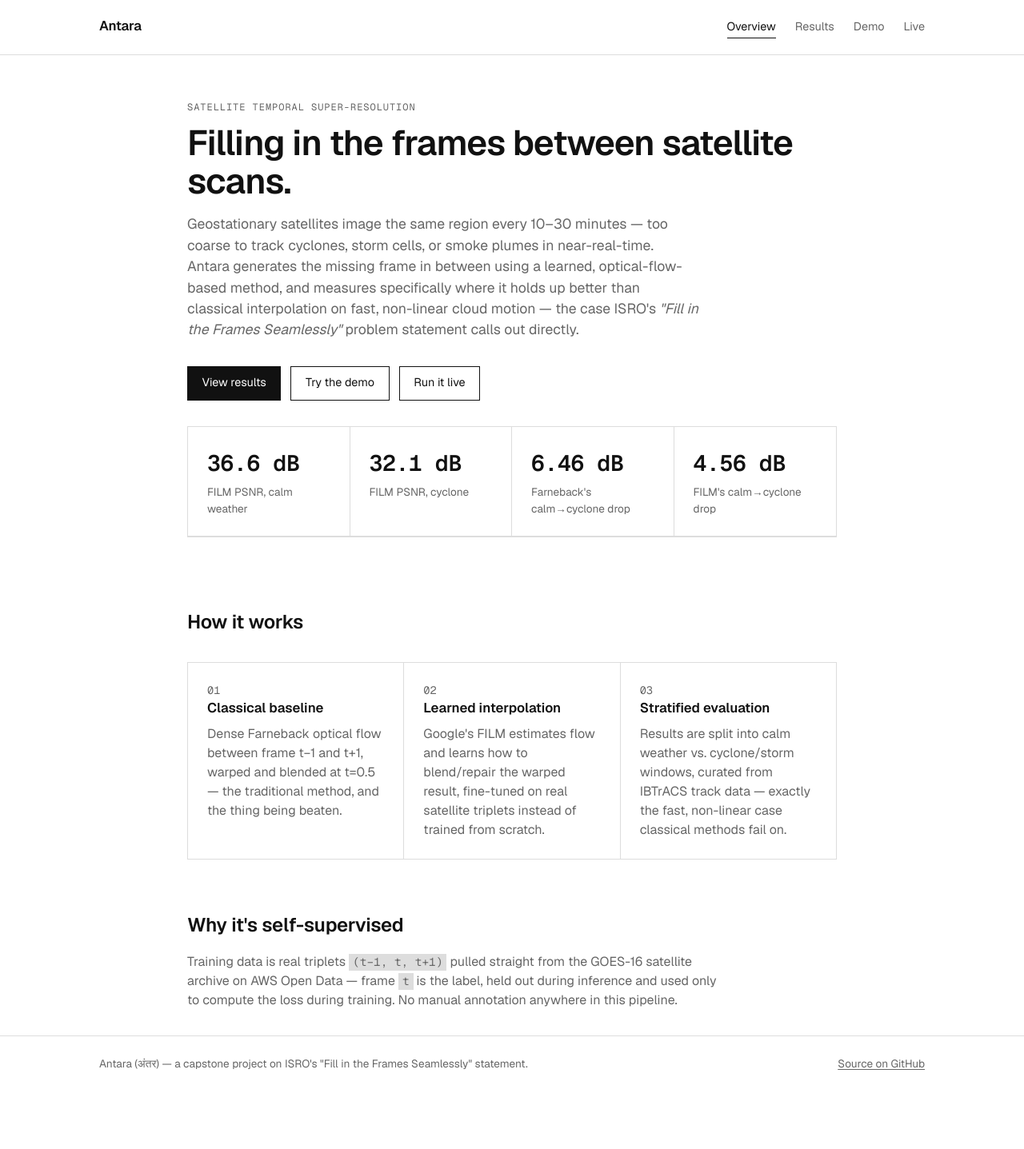
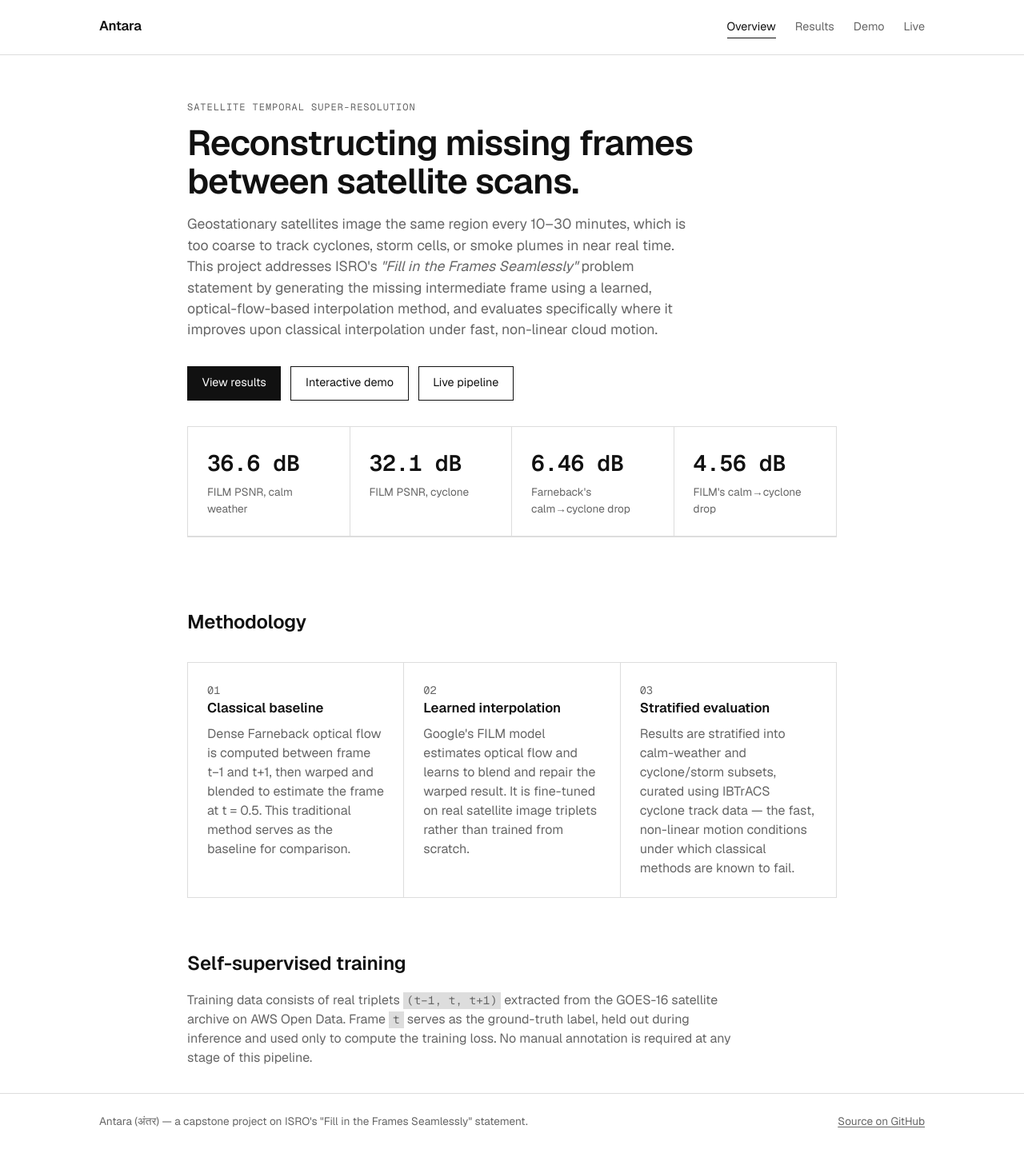
Before and after one commit to HimanshuSolo/Antara, a Next.js app in the folder web/: page / in a window 1280 px wide. Shown: the whole page at 80% size. Before the commit the page ends 1365 px from the top, so only its background shows below. Built offline with nearby package versions, Linux system fonts and the light colour scheme.

Commit message:
docs(web): rewrite homepage copy for a formal project presentation

```diff
--- a/web/app/page.tsx
+++ b/web/app/page.tsx
@@ -5,17 +5,17 @@ const STEPS = [
   {
     n: "01",
     title: "Classical baseline",
-    body: "Dense Farneback optical flow between frame t−1 and t+1, warped and blended at t=0.5 — the traditional method, and the thing being beaten.",
+    body: "Dense Farneback optical flow is computed between frame t−1 and t+1, then warped and blended to estimate the frame at t = 0.5. This traditional method serves as the baseline for comparison.",
   },
   {
     n: "02",
     title: "Learned interpolation",
-    body: "Google's FILM estimates flow and learns how to blend/repair the warped result, fine-tuned on real satellite triplets instead of trained from scratch.",
+    body: "Google's FILM model estimates optical flow and learns to blend and repair the warped result. It is fine-tuned on real satellite image triplets rather than trained from scratch.",
   },
   {
     n: "03",
     title: "Stratified evaluation",
-    body: "Results are split into calm weather vs. cyclone/storm windows, curated from IBTrACS track data — exactly the fast, non-linear case classical methods fail on.",
+    body: "Results are stratified into calm-weather and cyclone/storm subsets, curated using IBTrACS cyclone track data — the fast, non-linear motion conditions under which classical methods are known to fail.",
   },
 ];
 
@@ -24,24 +24,24 @@ export default function Home() {
     <>
       <section className="section container">
         <div className="section-label">Satellite temporal super-resolution</div>
-        <h1>Filling in the frames between satellite scans.</h1>
+        <h1>Reconstructing missing frames between satellite scans.</h1>
         <p className="lede">
-          Geostationary satellites image the same region every 10–30 minutes — too coarse to
-          track cyclones, storm cells, or smoke plumes in near-real-time. Antara generates the
-          missing frame in between using a learned, optical-flow-based method, and measures
-          specifically where it holds up better than classical interpolation on fast, non-linear
-          cloud motion — the case ISRO&apos;s <em>&quot;Fill in the Frames Seamlessly&quot;</em> problem
-          statement calls out directly.
+          Geostationary satellites image the same region every 10–30 minutes, which is too
+          coarse to track cyclones, storm cells, or smoke plumes in near real time. This project
+          addresses ISRO&apos;s <em>&quot;Fill in the Frames Seamlessly&quot;</em> problem
+          statement by generating the missing intermediate frame using a learned,
+          optical-flow-based interpolation method, and evaluates specifically where it improves
+          upon classical interpolation under fast, non-linear cloud motion.
         </p>
         <div className="btn-row">
           <Link href="/results" className="btn btn--primary">
             View results
           </Link>
           <Link href="/demo" className="btn btn--secondary">
-            Try the demo
+            Interactive demo
           </Link>
           <Link href="/live" className="btn btn--secondary">
-            Run it live
+            Live pipeline
           </Link>
         </div>
 
@@ -56,7 +56,7 @@ export default function Home() {
       </section>
 
       <section className="section section--tight container">
-        <h2>How it works</h2>
+        <h2>Methodology</h2>
         <div className="card-grid">
           {STEPS.map((step) => (
             <div className="card" key={step.n}>
@@ -69,12 +69,12 @@ export default function Home() {
       </section>
 
       <section className="section section--tight container">
-        <h2>Why it&apos;s self-supervised</h2>
+        <h2>Self-supervised training</h2>
         <p className="prose">
-          Training data is real triplets <code>(t−1, t, t+1)</code> pulled straight from the
-          GOES-16 satellite archive on AWS Open Data — frame <code>t</code> is the label, held
-          out during inference and used only to compute the loss during training. No manual
-          annotation anywhere in this pipeline.
+          Training data consists of real triplets <code>(t−1, t, t+1)</code> extracted from the
+          GOES-16 satellite archive on AWS Open Data. Frame <code>t</code> serves as the
+          ground-truth label, held out during inference and used only to compute the training
+          loss. No manual annotation is required at any stage of this pipeline.
         </p>
       </section>
     </>
```
